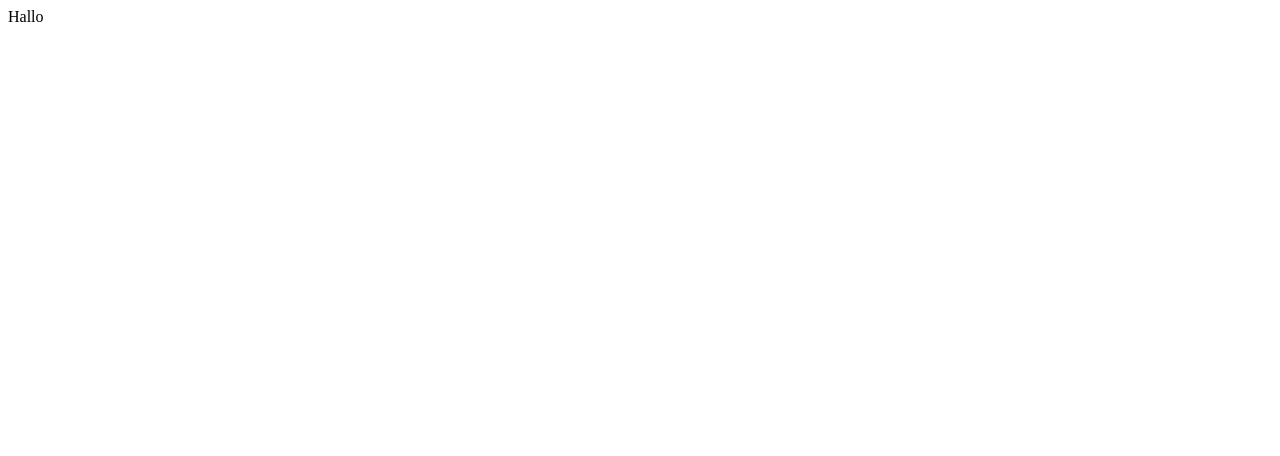
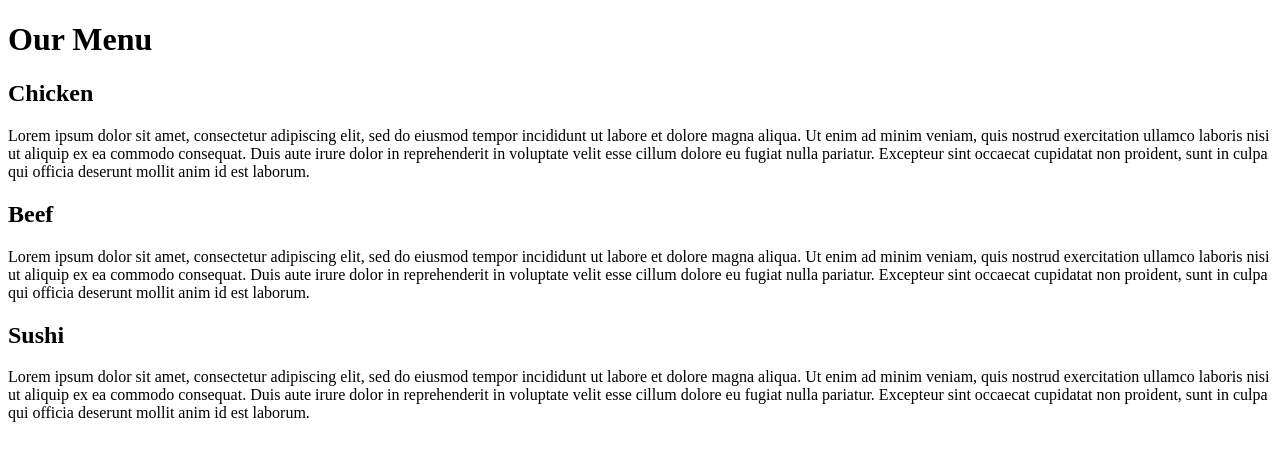
Before and after one commit to palomasl/Coursera_WebDevCourse, a plain HTML site: page module2_solution/index.html in a window 1280 px wide. Drawn offline with Linux system fonts and the light colour scheme.

Commit message:
Solution to module 2 assignment

```diff
--- a/module2_solution/index.html
+++ b/module2_solution/index.html
@@ -1 +1,35 @@
-Hallo
+<!DOCTYPE html>
+<html>
+<head>
+<meta charset="utf-8">
+<meta name="viewport" content="width=device-width, initial-scale=1">
+<title>Assigment Solution for Module 2</title>
+<link rel="stylesheet" href="css/styles.css">
+
+</head>
+<body>
+<h1>Our Menu</h1>
+
+<div class="col-lg-4 col-md-6 col-sm-12">
+<section>
+  <h2 id="header1">Chicken</h2>
+      <p>Lorem ipsum dolor sit amet, consectetur adipiscing elit, sed do eiusmod tempor incididunt ut labore et dolore magna aliqua. Ut enim ad minim veniam, quis nostrud exercitation ullamco laboris nisi ut aliquip ex ea commodo consequat. Duis aute irure dolor in reprehenderit in voluptate velit esse cillum dolore eu fugiat nulla pariatur. Excepteur sint occaecat cupidatat non proident, sunt in culpa qui officia deserunt mollit anim id est laborum.</p>
+</section>
+</div>
+
+<div class="col-lg-4 col-md-6 col-sm-12">
+<section>
+  <h2 id="header2">Beef</h2>
+      <p>Lorem ipsum dolor sit amet, consectetur adipiscing elit, sed do eiusmod tempor incididunt ut labore et dolore magna aliqua. Ut enim ad minim veniam, quis nostrud exercitation ullamco laboris nisi ut aliquip ex ea commodo consequat. Duis aute irure dolor in reprehenderit in voluptate velit esse cillum dolore eu fugiat nulla pariatur. Excepteur sint occaecat cupidatat non proident, sunt in culpa qui officia deserunt mollit anim id est laborum.</p>
+</section>
+</div>
+
+<div class="col-lg-4 col-md-12 col-sm-12">
+<section>
+  <h2 id="header3">Sushi</h2>
+      <p>Lorem ipsum dolor sit amet, consectetur adipiscing elit, sed do eiusmod tempor incididunt ut labore et dolore magna aliqua. Ut enim ad minim veniam, quis nostrud exercitation ullamco laboris nisi ut aliquip ex ea commodo consequat. Duis aute irure dolor in reprehenderit in voluptate velit esse cillum dolore eu fugiat nulla pariatur. Excepteur sint occaecat cupidatat non proident, sunt in culpa qui officia deserunt mollit anim id est laborum.</p>
+</section>
+</div>
+
+</body>
+</html>
```
